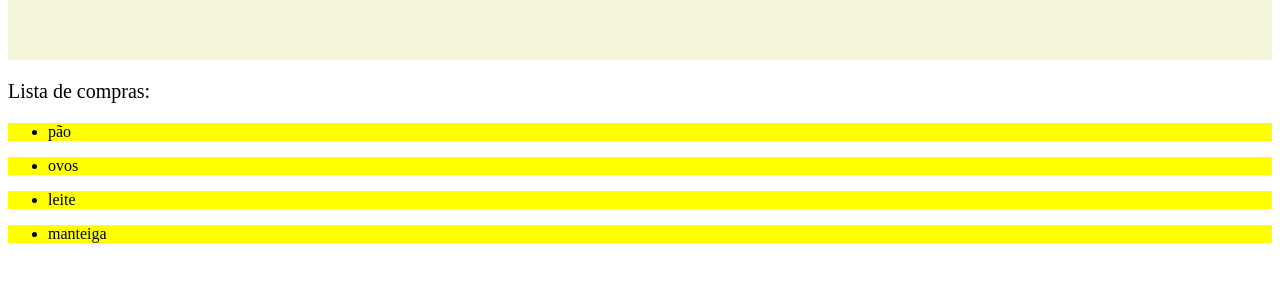
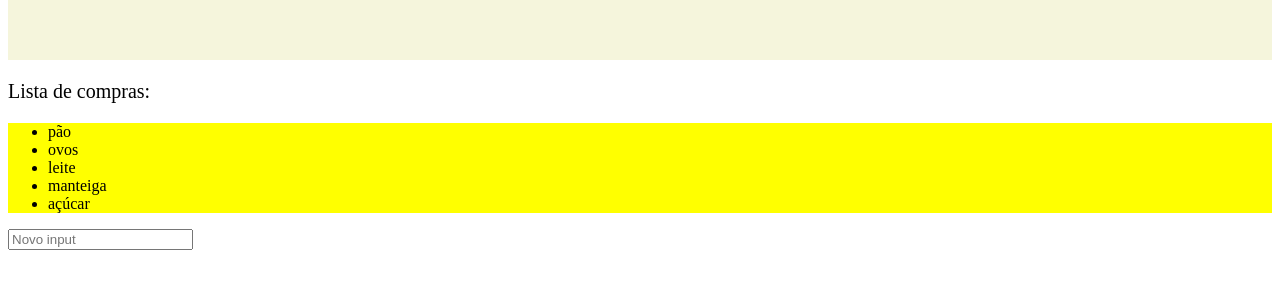
Before and after one commit to Mp10-jok/aula.css, a plain HTML site: page 01.html in a window 1280 px wide. Shown: the part 61-350 px from the top of the page. Drawn offline with Linux system fonts and the light colour scheme.

Commit message:
Update 01.html

```diff
--- a/01.html
+++ b/01.html
@@ -11,10 +11,16 @@
         <h1>Olá mundo!</h1>
     </header>
     <p>Lista de compras:</p>
-    <ul><li>pão</li></ul>
-    <ul><li>ovos</li></ul>
-    <ul><li>leite</li></ul>
-    <ul><li>manteiga</li></ul>
+    <ul>
+        <li>pão</li>
+        <li>ovos</li>
+        <li>leite</li>
+        <li>manteiga</li>
+        <li>açúcar</li>
+    </ul>
+    <input type="text" placeholder="Novo input">
+
+
 
 
 
```
